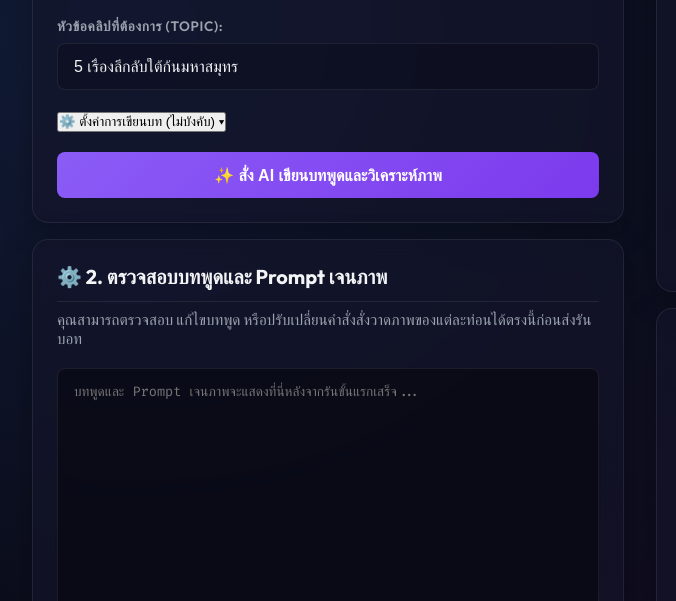
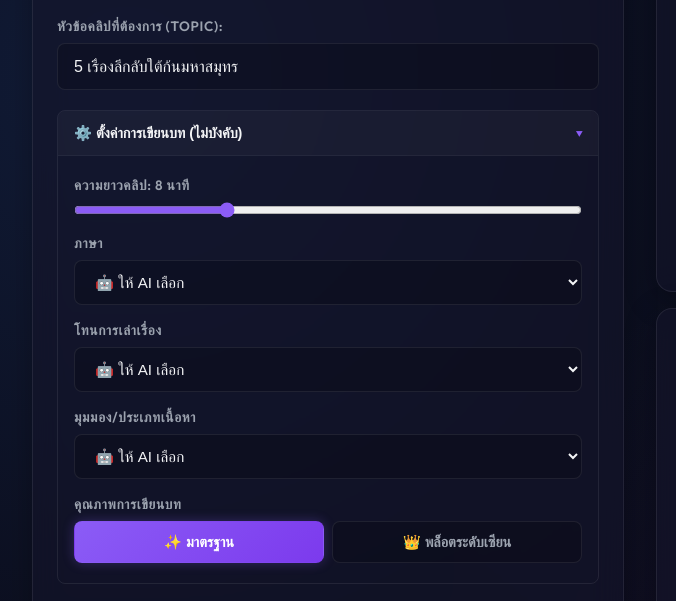
Before and after one commit to ballaaaa6/auto-youtube, a plain HTML site: page frontend/index.html in a window 1280 px wide. Shown: the part 218-819 px from the top of the page, 0-676 px from the left. Drawn offline with Linux system fonts and the light colour scheme.

Commit message:
feat: add advanced script settings accordion styles to style.css

```diff
--- a/frontend/style.css
+++ b/frontend/style.css
@@ -288,3 +288,102 @@ video {
   width: 0%;
   transition: width 0.4s ease;
 }
+
+/* Accordion: Advanced script settings */
+.accordion {
+  border: 1px solid var(--border-color);
+  border-radius: 8px;
+  overflow: hidden;
+}
+
+.accordion-toggle {
+  width: 100%;
+  background: rgba(255, 255, 255, 0.03);
+  border: none;
+  color: var(--text-primary);
+  padding: 0.85rem 1rem;
+  font-size: 0.9rem;
+  font-weight: 600;
+  cursor: pointer;
+  display: flex;
+  justify-content: space-between;
+  align-items: center;
+  transition: background 0.2s;
+}
+
+.accordion-toggle:hover {
+  background: rgba(255, 255, 255, 0.06);
+}
+
+.accordion-arrow {
+  transition: transform 0.25s ease;
+  color: var(--accent-color);
+}
+
+.accordion-arrow.open {
+  transform: rotate(180deg);
+}
+
+.accordion-panel {
+  padding: 1.25rem 1rem;
+  display: flex;
+  flex-direction: column;
+  gap: 1rem;
+  border-top: 1px solid var(--border-color);
+}
+
+/* Duration slider */
+input[type="range"] {
+  width: 100%;
+  accent-color: var(--accent-color);
+  cursor: pointer;
+}
+
+/* Select dropdowns (language/tone/angle) reuse the text input look */
+select {
+  background: rgba(0, 0, 0, 0.2);
+  border: 1px solid var(--border-color);
+  border-radius: 8px;
+  padding: 0.75rem 1rem;
+  color: var(--text-primary);
+  font-size: 0.95rem;
+  outline: none;
+  width: 100%;
+  cursor: pointer;
+  transition: all 0.3s;
+}
+
+select:focus {
+  border-color: var(--accent-color);
+  box-shadow: 0 0 12px var(--accent-glow);
+}
+
+/* Quality tier toggle (2-button switch) */
+.tier-toggle {
+  display: flex;
+  gap: 0.5rem;
+}
+
+.tier-btn {
+  flex: 1;
+  background: rgba(0, 0, 0, 0.2);
+  border: 1px solid var(--border-color);
+  border-radius: 8px;
+  color: var(--text-secondary);
+  padding: 0.7rem 1rem;
+  font-size: 0.9rem;
+  font-weight: 600;
+  cursor: pointer;
+  transition: all 0.2s;
+}
+
+.tier-btn:hover {
+  border-color: var(--accent-color);
+}
+
+.tier-btn.active {
+  background: linear-gradient(135deg, #8b5cf6 0%, #7c3aed 100%);
+  border-color: transparent;
+  color: white;
+  box-shadow: 0 0 12px var(--accent-glow);
+}
```
